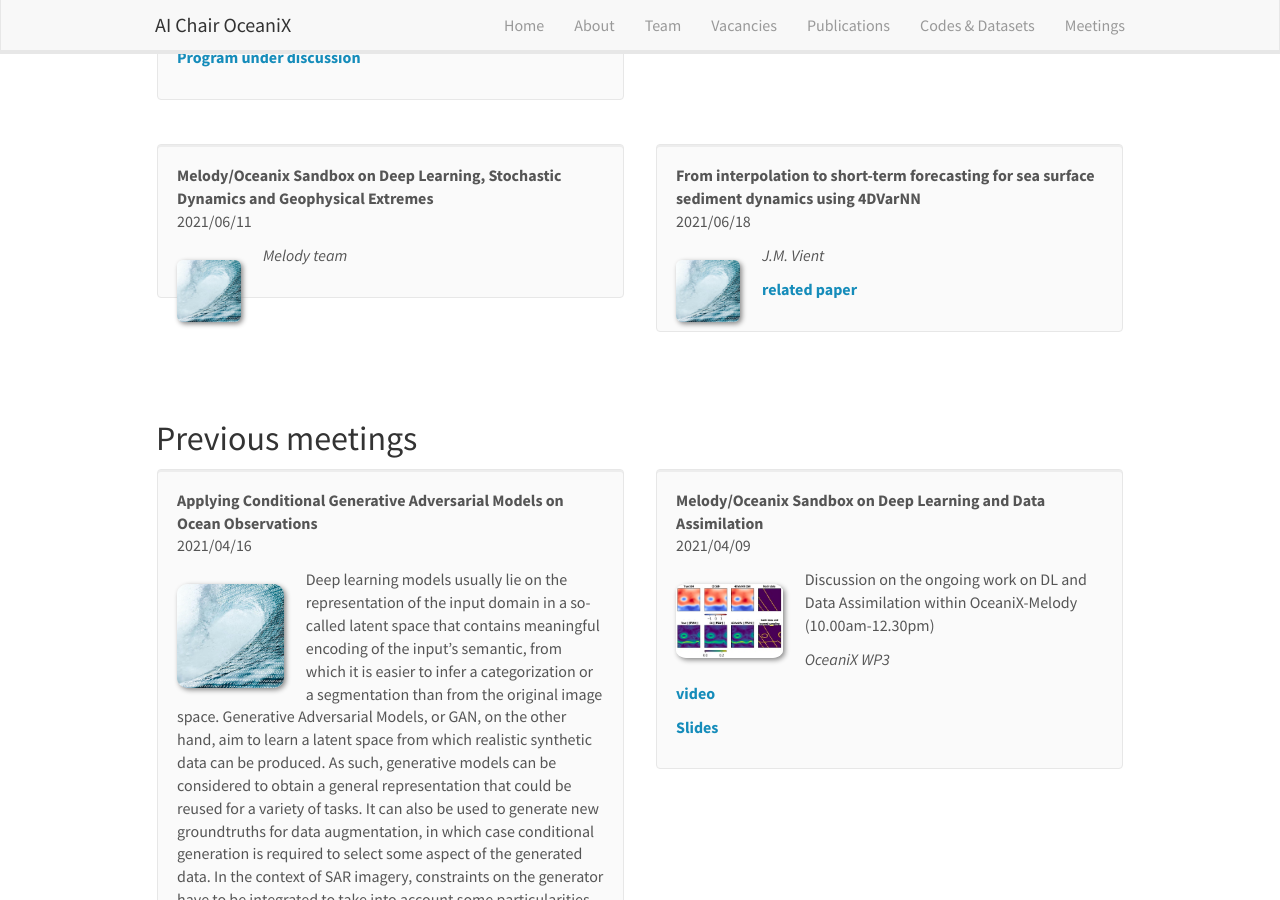
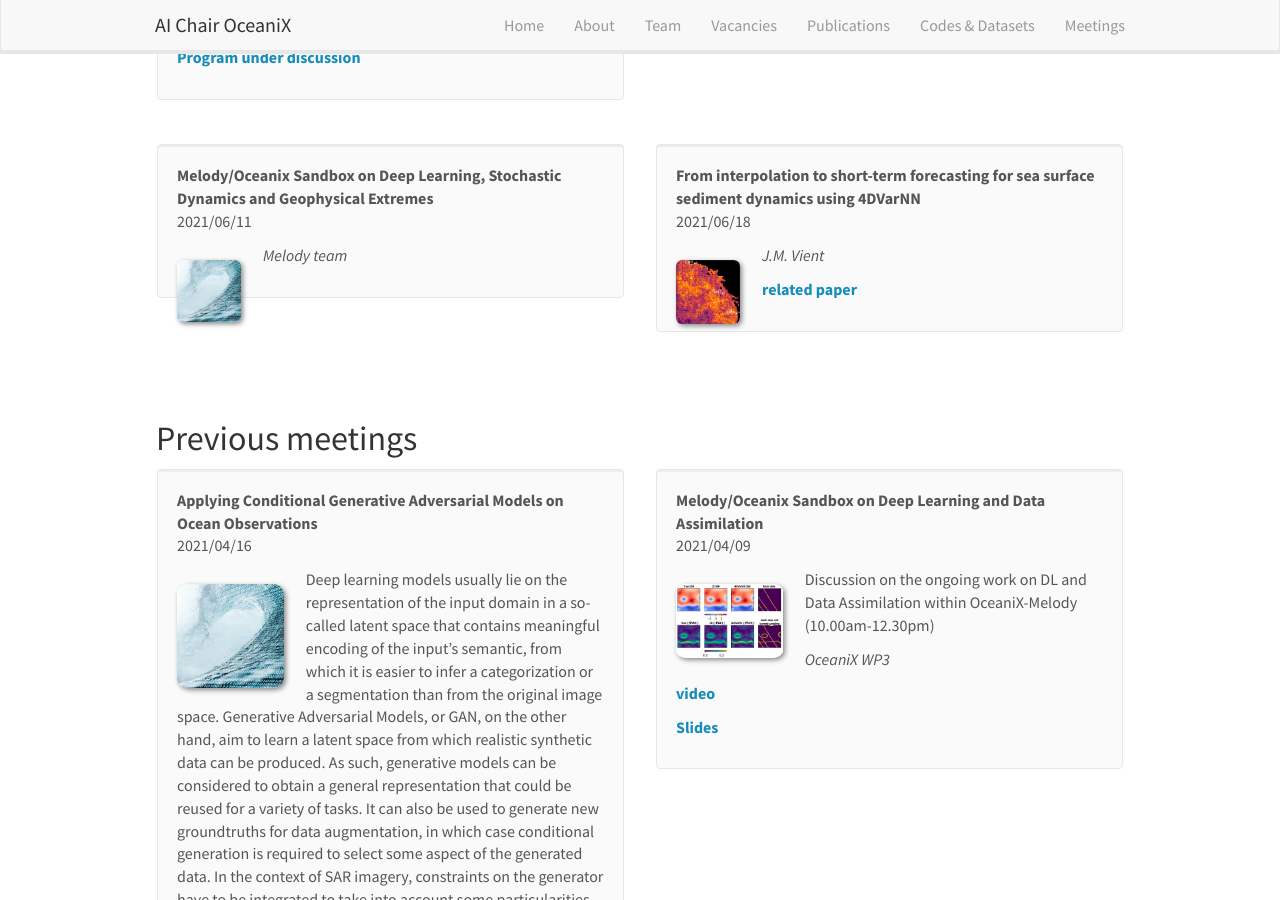
Before and after one commit to CIA-Oceanix/CIA-Oceanix.github.io, a Jekyll site: the page built from _pages/oceanix_sandbox.md, in a window 1280 px wide and 900 px high, scrolled down 1134 px. Built offline with Jekyll 4.4.1, drawn with Linux system fonts in a browser that asks for light colours; nearby versions of some CDN libraries.

Commit message:
Update sandbox_list.yml

```diff
--- a/_data/sandbox_list.yml
+++ b/_data/sandbox_list.yml
@@ -79,7 +79,7 @@
   news2:
 
 - title: "From interpolation to short-term forecasting for sea surface sediment dynamics using 4DVarNN"
-  image: default.jpg
+  image: jmv_sandbox.jpg
   description:
   date: 2021/06/18
   authors: J.M. Vient
```
